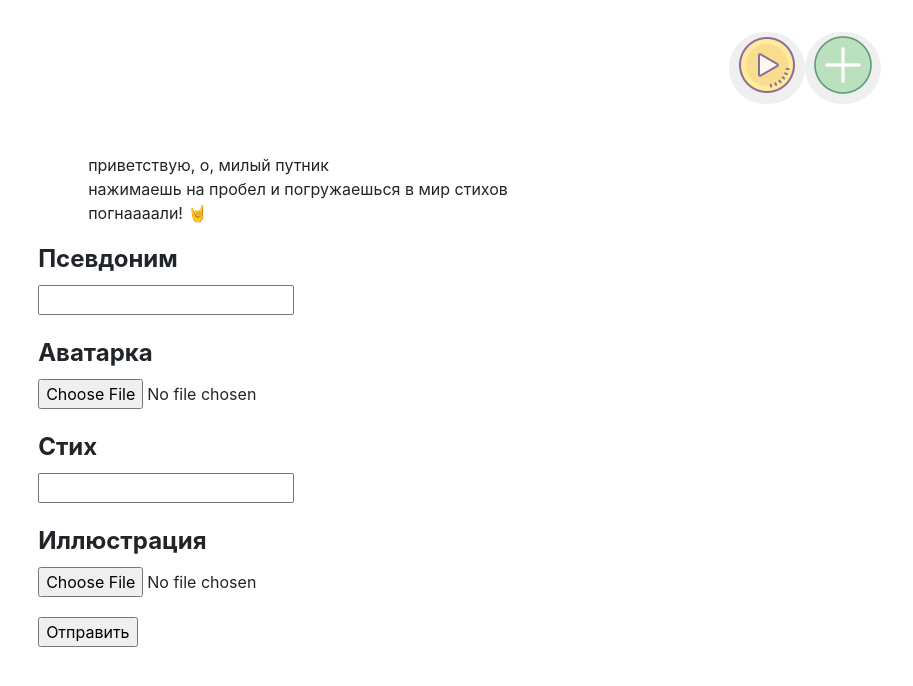
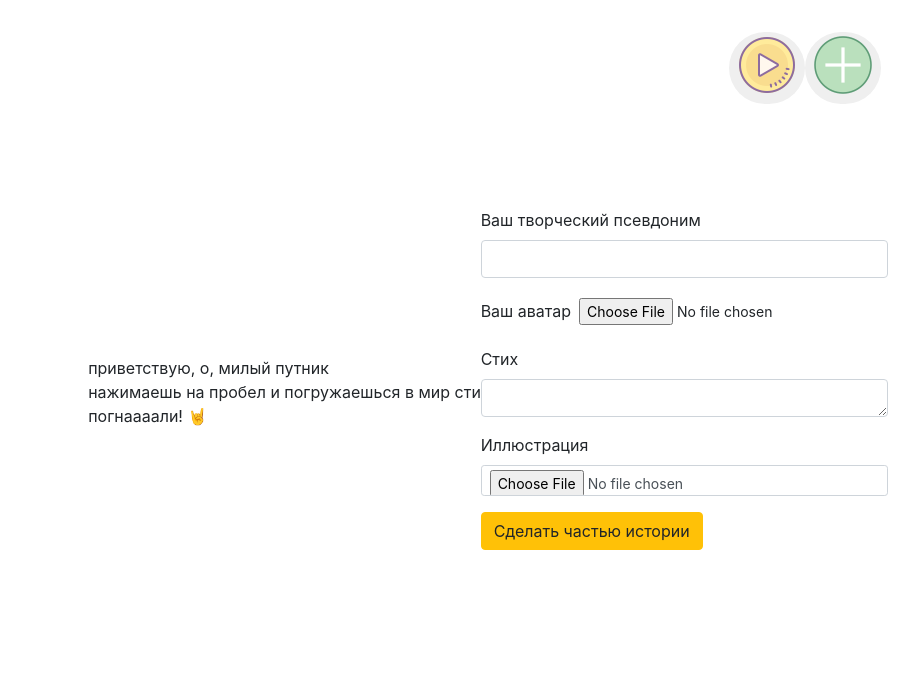
Before and after one commit to BossNumber1/poetry, a Next.js app in the folder app/: page / in a window 1280 px wide. Both pictures are taken after a click on the button 1210 px from the left and 68 px from the top of the page. Shown: the top 686 px of the page, without its empty margins (367-1280 px from the left). Built offline with nearby package versions, Linux system fonts and the light colour scheme; no server answers.

Commit message:
придал форме уже созданные стили 😊

```diff
--- a/app/components/VerseAddingForm.jsx
+++ b/app/components/VerseAddingForm.jsx
@@ -1,10 +1,7 @@
 import React from "react";
-// import { Formik, Form, Field } from "formik";
 import axios from "axios";
 
 const VerseAddingForm = () => {
-    // const [showError, setShowError] = React.useState(false);
-
     React.useEffect(() => {
         document.querySelector("form").addEventListener("keydown", (event) => {
             event.stopPropagation();
@@ -41,165 +38,62 @@ const VerseAddingForm = () => {
     };
 
     return (
-        <form
-            action="http://localhost:80/upload"
-            method="post"
-            encType="multipart/form-data"
-        >
-            <div style={{ marginBottom: "20px" }}>
-                <b>
-                    <legend>Псевдоним</legend>
-                </b>
-                <input type="text" name="nameAuthor" />
-            </div>
-            <div style={{ marginBottom: "20px" }}>
-                <b>
-                    <legend>Аватарка</legend>
-                </b>
-                <input type="file" name="avatar" />
-            </div>
-            <div style={{ marginBottom: "20px" }}>
-                <b>
-                    <legend>Стих</legend>
-                </b>
-                <input type="text" name="verse" />
-            </div>
-            <div style={{ marginBottom: "20px" }}>
-                <b>
-                    <legend>Иллюстрация</legend>
-                </b>
-                <input type="file" name="illustration" />
-            </div>
+        <div className="postAddForm" id="postAddFormId">
+            <form
+                action="http://localhost:80/upload"
+                method="post"
+                encType="multipart/form-data"
+            >
+                <div className="mb-3">
+                    <label for="nik" className="form-label">
+                        Ваш творческий псевдоним
+                    </label>
+                    <input
+                        type="text"
+                        name="nameAuthor"
+                        className="form-control"
+                    />
+                </div>
 
-            <input type="submit" value="Отправить" onClick={beforeSending} />
-        </form>
-        // <Formik
-        //     initialValues={{
-        //         nameAuthor: "",
-        //         avatar: "",
-        //         verse: "",
-        //         illustration: "",
-        //     }}
-        //     validate={(values) => {
-        //         if (
-        //             !values.nameAuthor ||
-        //             !values.avatar ||
-        //             !values.verse ||
-        //             !values.illustration
-        //         ) {
-        //             setShowError(false);
-        //         }
-        //     }}
-        //     onSubmit={(values, { setSubmitting }) => {
-        //         setTimeout(() => {
-        //             if (
-        //                 values.nameAuthor !== "" &&
-        //                 values.avatar !== "" &&
-        //                 values.verse !== "" &&
-        //                 values.illustration !== ""
-        //             ) {
-        //                 // alert(JSON.stringify(values, null, 2));
+                <div className="mb-3">
+                    <label for="avatar" className="form-label">
+                        Ваш аватар
+                    </label>
+                    <input
+                        type="file"
+                        name="avatar"
+                        className="form-form-control form-control-sm"
+                    />
+                </div>
 
-        //                 // axios
-        //                 //     .get(`http://localhost:80/api/createPost/`)
-        //                 //     .then((response) => {
-        //                 //         alert(response);
-        //                 //         // setAllo(response.data);
-        //                 //     });
+                <div className="mb-3">
+                    <label for="verse" className="form-label">
+                        Стих
+                    </label>
+                    <textarea name="verse" className="form-control" rows="1" />
+                </div>
 
-        //                 requestPost(`http://localhost:80/api/createPost/`, {
-        //                     nameAuthor: values.nameAuthor,
-        //                     avatar: values.avatar,
-        //                     verse: values.verse,
-        //                     illustration: values.illustration,
-        //                 }).then((response) => {
-        //                     alert(response);
-        //                     // showSuccess(true);
-        //                     // localStorage.setItem("login", formData.login);
-        //                     // localStorage.setItem("pass", formData.password);
-        //                     // dispatch(logOffDouble(false));
-        //                     // const { pathname } = Router;
-        //                     // if (pathname == "/access") {
-        //                     //     Router.push("/booksAll");
-        //                     // }
-        //                 });
-        //             } else {
-        //                 setShowError("Стоит полностью заполнить форму");
-        //             }
+                <div className="mb-3">
+                    <label for="illustration" className="form-label">
+                        Иллюстрация
+                    </label>
+                    <input
+                        type="file"
+                        name="illustration"
+                        className="form-control form-control-sm"
+                    />
+                </div>
 
-        //             setSubmitting(false);
-        //         }, 400);
-        //     }}
-        // >
-        //     {({ isSubmitting }) => (
-        //         <div className="postAddForm" id="postAddFormId">
-        //             {showError && (
-        //                 <div style={{ color: "red" }}>{showError}</div>
-        //             )}
-        //             <Form>
-        //                 <fieldset>
-        //                     <div className="mb-3">
-        //                         <label for="nik" className="form-label">
-        //                             Ваш творческий псевдоним
-        //                         </label>
-
-        //                         <Field
-        //                             type="text"
-        //                             name="nameAuthor"
-        //                             className="form-control"
-        //                         />
-        //                     </div>
-
-        //                     <div className="mb-3">
-        //                         <label for="avatar" className="form-label">
-        //                             Ваш аватар
-        //                         </label>
-        //                         <Field
-        //                             type="file"
-        //                             name="avatar"
-        //                             className="form-form-control form-control-sm"
-        //                         />
-        //                     </div>
-
-        //                     <div className="mb-3">
-        //                         <label for="verse" className="form-label">
-        //                             Стих
-        //                         </label>
-
-        //                         <Field
-        //                             name="verse"
-        //                             as="textarea"
-        //                             className="form-control"
-        //                             rows="1"
-        //                         />
-        //                     </div>
-
-        //                     <div className="mb-3">
-        //                         <label
-        //                             for="illustration"
-        //                             className="form-label"
-        //                         >
-        //                             Иллюстрация
-        //                         </label>
-        //                         <Field
-        //                             type="file"
-        //                             name="illustration"
-        //                             className="form-control form-control-sm"
-        //                         />
-        //                     </div>
-
-        //                     <button
-        //                         type="submit"
-        //                         disabled={isSubmitting}
-        //                         className="btn btn-warning"
-        //                     >
-        //                         Сделать частью истории
-        //                     </button>
-        //                 </fieldset>
-        //             </Form>
-        //         </div>
-        //     )}
-        // </Formik>
+                <button
+                    type="submit"
+                    // disabled={isSubmitting}
+                    className="btn btn-warning"
+                    onClick={beforeSending}
+                >
+                    Сделать частью истории
+                </button>
+            </form>
+        </div>
     );
 };
 
```
